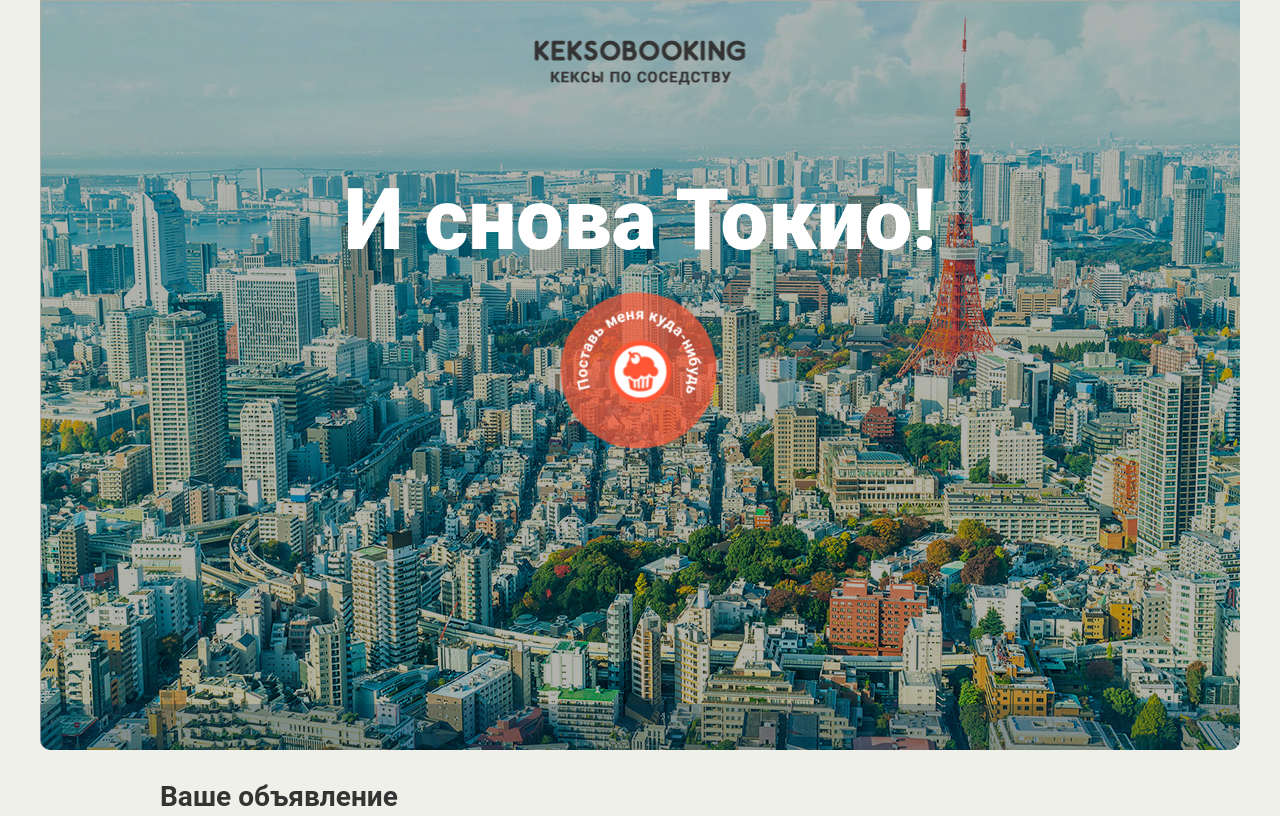
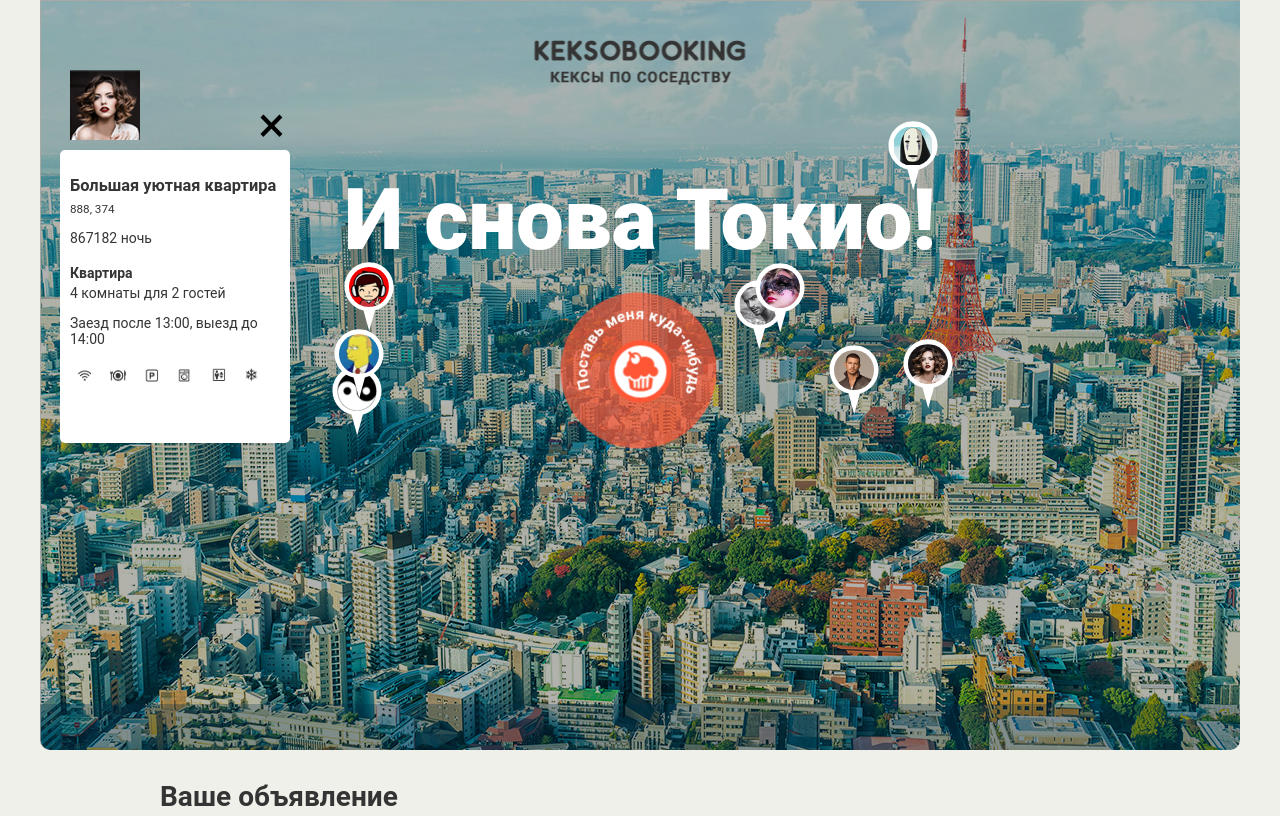
Before and after one commit to Kleyst/581665-keksobooking, a website: page index.html in a window 1280 px wide. Shown: the top 816 px of the page. Drawn offline with Linux system fonts and the light colour scheme.

Commit message:
добавлены метки объявлений на карте

```diff
--- a/index.html
+++ b/index.html
@@ -229,12 +229,12 @@
     <p>2 комнаты для 3 гостей</p>
     <p>Заезд после 14:00, выезд до 10:00</p>
     <ul class="popup__features">
-      <li class="feature feature--wifi"></li>
-      <li class="feature feature--dishwasher"></li>
-      <li class="feature feature--parking"></li>
-      <li class="feature feature--washer"></li>
-      <li class="feature feature--elevator"></li>
-      <li class="feature feature--conditioner"></li>
+      <li class="feature feature--wifi" hidden></li>
+      <li class="feature feature--dishwasher" hidden></li>
+      <li class="feature feature--parking" hidden></li>
+      <li class="feature feature--washer" hidden></li>
+      <li class="feature feature--elevator" hidden></li>
+      <li class="feature feature--conditioner" hidden></li>
     </ul>
     <p>Великолепная квартира-студия в центре Токио. Подходит как туристам, так и бизнесменам. Квартира полностью укомплектована и недавно отремонтирована.</p>
     <ul class="popup__pictures">
@@ -245,5 +245,7 @@
   <button style="left: 200px; top: 400px;" class="map__pin"><img src="img/avatars/user07.png" width="40" height="40" draggable="false"></button>
 </template>
 
+<script src="js/map.js"></script>
+
 </body>
 </html>
--- /dev/null
+++ b/js/map.js
@@ -0,0 +1,195 @@
+'use strict';
+
+var LEASED_PROPERTIES_NUMBER = 8;
+var LEASED_PROPERTIES_TITLES = ['Большая уютная квартира', 'Маленькая неуютная квартира', 'Огромный прекрасный дворец', 'Маленький ужасный дворец', 'Красивый гостевой домик', 'Некрасивый негостеприимный домик', 'Уютное бунгало далеко от моря', 'Неуютное бунгало по колено в воде'];
+var LEASED_PROPERTIES_PRICE_MIN = 1000;
+var LEASED_PROPERTIES_PRICE_MAX = 1000000;
+var LEASED_PROPERTIES_TYPES = ['flat', 'house', 'bungalo'];
+var LEASED_PROPERTIES_ROOMS_MIN = 1;
+var LEASED_PROPERTIES_ROOMS_MAX = 5;
+var LEASED_PROPERTIES_GUESTS_MAX = 10;
+var LEASED_PROPERTIES_CHECKIN_ARRAY = ['12:00', '13:00', '14:00'];
+var LEASED_PROPERTIES_CHECKOUT_ARRAY = ['12:00', '13:00', '14:00'];
+var LEASED_PROPERTIES_FEAUTURES = ['wifi', 'dishwasher', 'parking', 'washer', 'elevator', 'conditioner'];
+var LEASED_PROPERTIES_DESCRIPTION = '';
+var LEASED_PROPERTIES_PHOTOS = ['http://o0.github.io/assets/images/tokyo/hotel1.jpg', 'http://o0.github.io/assets/images/tokyo/hotel2.jpg', 'http://o0.github.io/assets/images/tokyo/hotel3.jpg'];
+
+var LOCATION_X_MIN = 300;
+var LOCATION_X_MAX = 900;
+var LOCATION_Y_MIN = 150;
+var LOCATION_Y_MAX = 500;
+
+var randomInteger = function (min, max) {
+  var rand = min - 0.5 + Math.random() * (max - min + 1);
+  rand = Math.round(rand);
+  return rand;
+};
+
+var shuffleArray = function (array) {
+  for (var i = array.length - 1; i > 0; --i) {
+    var j = Math.floor(Math.random() * (i + 1));
+    var temp = array[i];
+    array[i] = array[j];
+    array[j] = temp;
+  }
+  return array;
+};
+
+var generateAvatarsURL = function (length) {
+  var numbers = [];
+
+  for (var i = 0; i < length; ++i) {
+    numbers [i] = i + 1;
+  }
+
+  var shiffledNumbers = shuffleArray(numbers);
+
+  var avatarsURL = [];
+
+  for (i = 0; i < length; ++i) {
+    avatarsURL.push('img/avatars/user0' + shiffledNumbers[i] + '.png');
+  }
+
+  return avatarsURL;
+};
+
+var generateLeasedProperties = function (length) {
+  var avatarsURL = generateAvatarsURL(length);
+
+  var leasedProperties = [];
+
+  for (var i = 0; i < length; ++i) {
+    var shuffledFeatures = shuffleArray(LEASED_PROPERTIES_FEAUTURES);
+    var propertyFeatures = [];
+    for (var j = 0; i < randomInteger(0, LEASED_PROPERTIES_FEAUTURES.length - 1); ++j) {
+      propertyFeatures.push(shuffledFeatures[j]);
+    }
+
+    var protertyX = randomInteger(LOCATION_X_MIN, LOCATION_X_MAX);
+    var propertyY = randomInteger(LOCATION_Y_MIN, LOCATION_Y_MAX);
+
+    leasedProperties[i] = {
+      location: {
+        x: protertyX,
+        y: propertyY
+      },
+      author: {
+        avatarURL: avatarsURL[i],
+        title: LEASED_PROPERTIES_TITLES[randomInteger(0, LEASED_PROPERTIES_TITLES.length - 1)],
+        adress: protertyX + ', ' + propertyY
+      },
+      offer: {
+        price: randomInteger(LEASED_PROPERTIES_PRICE_MIN, LEASED_PROPERTIES_PRICE_MAX),
+        type: LEASED_PROPERTIES_TYPES[randomInteger(0, LEASED_PROPERTIES_TYPES.length - 1)],
+        rooms: randomInteger(LEASED_PROPERTIES_ROOMS_MIN, LEASED_PROPERTIES_ROOMS_MAX),
+        guests: randomInteger(0, LEASED_PROPERTIES_GUESTS_MAX),
+        checkin: LEASED_PROPERTIES_CHECKIN_ARRAY[randomInteger(0, LEASED_PROPERTIES_CHECKIN_ARRAY.length - 1)],
+        checkout: LEASED_PROPERTIES_CHECKOUT_ARRAY[randomInteger(0, LEASED_PROPERTIES_CHECKOUT_ARRAY.length - 1)],
+        features: propertyFeatures,
+        description: LEASED_PROPERTIES_DESCRIPTION,
+        photos: shuffleArray(LEASED_PROPERTIES_PHOTOS, LEASED_PROPERTIES_PHOTOS.length)
+      }
+    };
+  }
+  return leasedProperties;
+};
+
+var removeMapFaded = function () {
+  var map = document.querySelector('.map');
+  map.classList.remove('.map--faded');
+};
+
+var createPinFromData = function (data) {
+  var button = document.createElement('button');
+  button.className = 'map__pin';
+  var x = data.location.x;
+  var y = data.location.y;
+  button.style = 'left: ' + x + 'px; top: ' + y + 'px;';
+
+  var img = document.createElement('img');
+  img.src = data.author.avatarURL;
+  img.width = 40;
+  img.height = 40;
+  img.draggable = 'false';
+
+  button.appendChild(img);
+
+  return button;
+};
+
+var renderPins = function (numberOfPins, data) {
+  var pins = document.createDocumentFragment();
+  for (var i = 0; i < numberOfPins; ++i) {
+    pins.appendChild(createPinFromData(data[i]));
+  }
+  var mapPins = document.querySelector('.map__pins');
+  mapPins.appendChild(pins);
+};
+
+var getPropertyType = function (type) {
+  if (type === 'flat') {
+    return 'Квартира';
+  } else if (type === 'bungalo') {
+    return 'Бунгало';
+  }
+  return 'Дом';
+};
+
+var getLastPartOfString = function (string, separator) {
+  var position = string.search(separator) + separator.length;
+  return string.substring(position, string.length);
+};
+
+var renderAd = function (property) {
+
+  var ad = document.querySelector('template').content.querySelector('.map__card.popup').cloneNode(true);
+
+  var paragraphs = ad.querySelectorAll('p');
+  var ulList = ad.querySelectorAll('ul');
+
+  ad.querySelector('img').src = property.author.avatarURL;
+  ad.querySelector('h3').textContent = property.author.title;
+  ad.querySelector('small').textContent = property.author.adress;
+  ad.querySelector('.popup__price').textContent = property.offer.price + ' ночь';
+  ad.querySelector('h4').textContent = getPropertyType(property.offer.type);
+  paragraphs[2].textContent = property.offer.rooms + ' комнаты для ' + property.offer.guests + ' гостей';
+  paragraphs[3].textContent = 'Заезд после ' + property.offer.checkin + ', выезд до ' + property.offer.checkout;
+
+  var liFeatures = ulList[0].querySelectorAll('li');
+
+  for (var i = 0; i < liFeatures.length; ++i) {
+    liFeatures[i].style.visibility = 'hidden';
+    var feature = getLastPartOfString(liFeatures[i].className, '--');
+    for (var j = 0; j < property.offer.features.length; ++j) {
+      if (feature === property.offer.features[j]) {
+        liFeatures[i].style.visibility = 'visible';
+      }
+    }
+  }
+
+  paragraphs[4].textContent = property.offer.description;
+
+  for (i = 0; i < property.offer.photos.length - 1; ++i) {
+    var liPhoto = document.createElement('li');
+    ulList[1].appendChild(liPhoto);
+  }
+
+  var liPhotos = ulList[1].querySelectorAll('li');
+
+  for (i = 0; i < liPhotos.length; ++i) {
+    var photoSrc = document.createElement('src');
+    photoSrc.textContent = property.offer.photos[i];
+  }
+
+  var beforeDiv = document.querySelector('.map__filters-container');
+  var parentDiv = document.querySelector('.map');
+  parentDiv.insertBefore(ad, beforeDiv);
+};
+
+removeMapFaded();
+
+var leasedProperties = generateLeasedProperties(LEASED_PROPERTIES_NUMBER);
+
+renderPins(LEASED_PROPERTIES_NUMBER, leasedProperties);
+
+renderAd(leasedProperties[0]);
```
